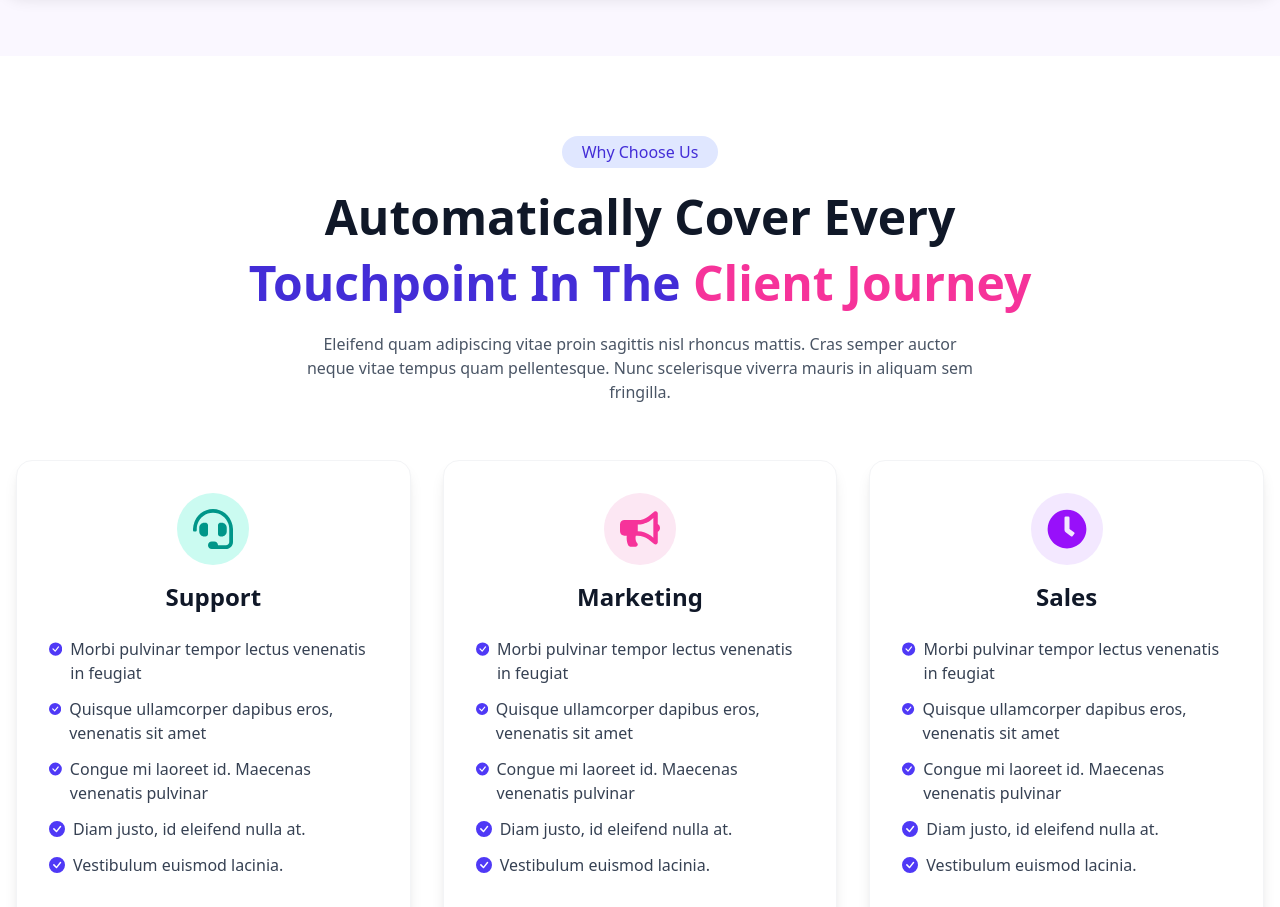
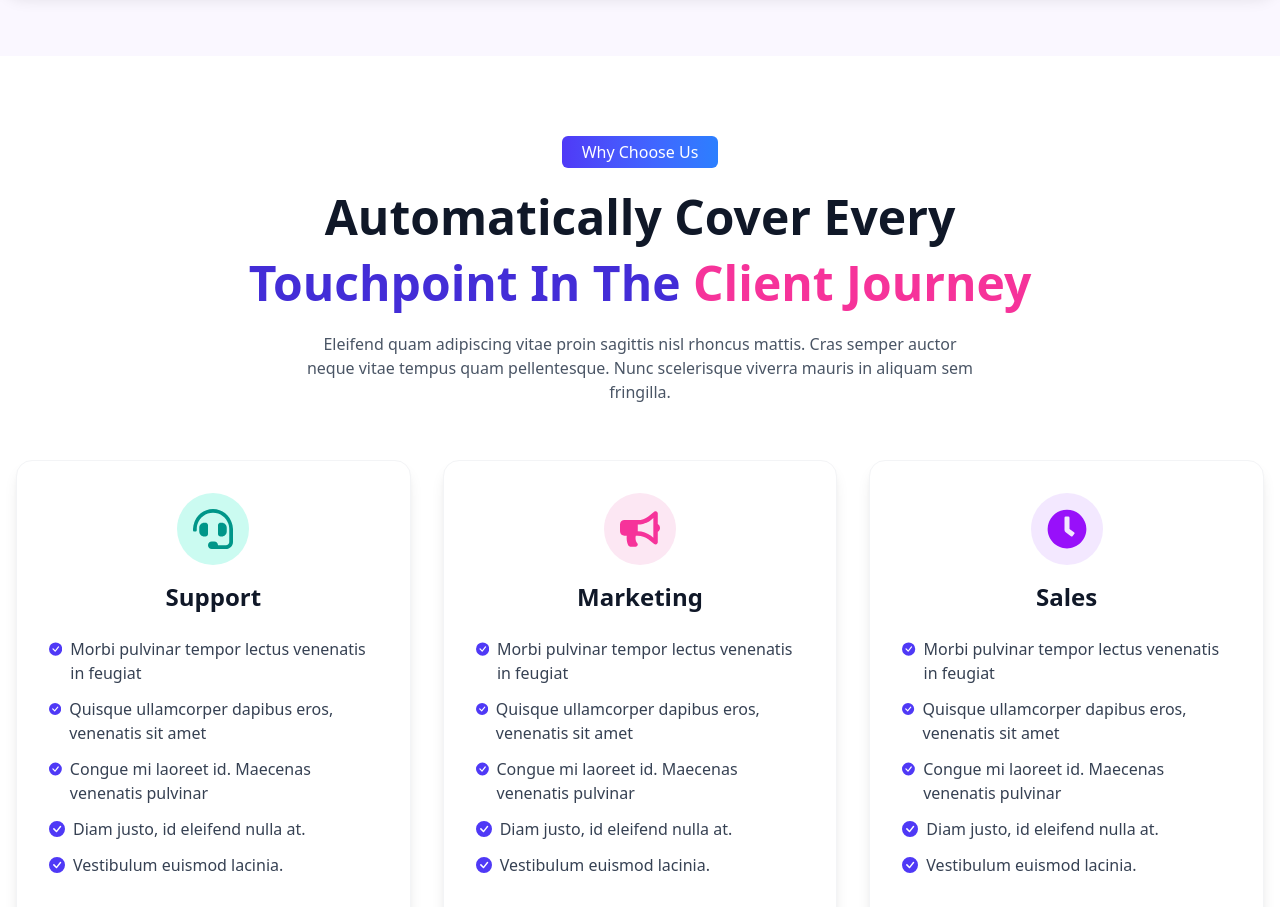
Before and after one commit to Sonukathat/Quickbid-task, a Next.js app: page / in a window 1280 px wide. Shown: the part 2780-3687 px from the top of the page. Built offline with nearby package versions, Linux system fonts and the light colour scheme.

Commit message:
update client compo

```diff
--- a/app/components/ClientSection.js
+++ b/app/components/ClientSection.js
@@ -42,7 +42,7 @@ export default function ClientSection() {
       <div className="max-w-7xl mx-auto text-center px-4">
         {/* Top Section */}
         <div className="mb-14">
-          <button className="px-5 py-1 bg-indigo-100 text-indigo-700 font-medium rounded-full mb-4">
+          <button className="px-5 py-1 bg-indigo-100 bg-linear-to-r from-indigo-600 to-blue-500 text-white font-medium rounded-md mb-4">
             Why Choose Us
           </button>
           <h2 className="text-5xl font-bold text-gray-900 leading-snug">
```
